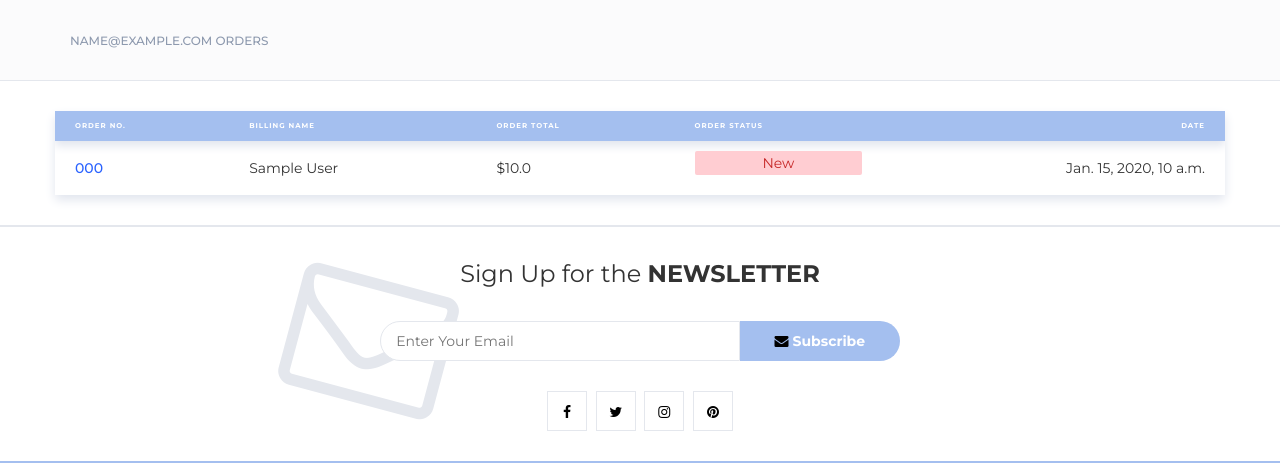
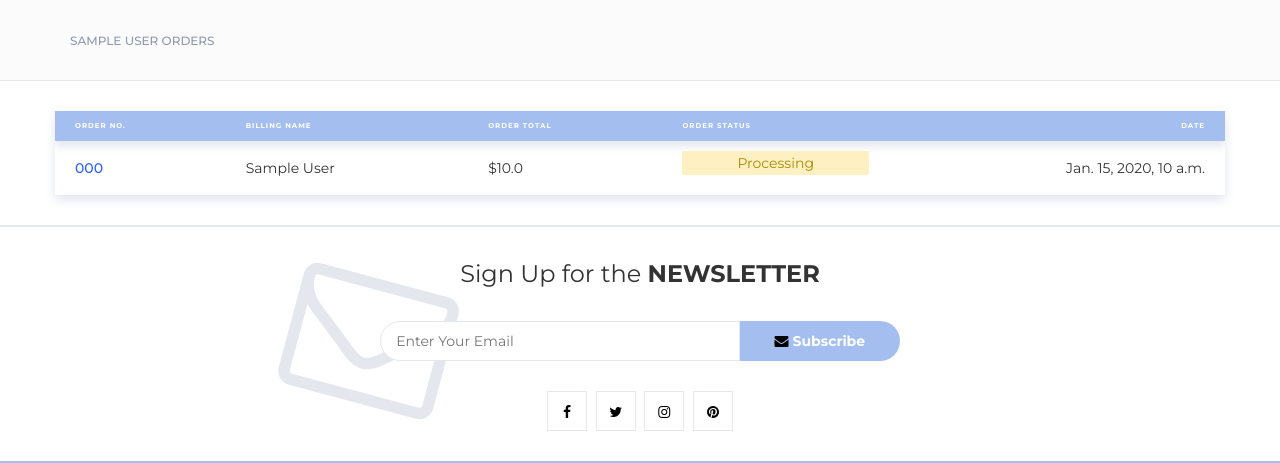
Before and after one commit to tsephel/Medical-Shop, a Django app: page /account/dashboard in a window 1280 px wide. Shown: the part 150-613 px from the top of the page. Run offline with Django 3.2, Linux system fonts and the light colour scheme; a user stored in the database is signed in; tables that the repository leaves empty hold one stand-in row (values such as "Sample post"); some libraries are stand-ins or nearby versions.

Commit message:
order status and checkout with multiple order fixed

```diff
--- a/src/medicalSupply/accounts/views.py
+++ b/src/medicalSupply/accounts/views.py
@@ -140,10 +140,12 @@ def logout(request):
 # method to render dashboard page
 @login_required(login_url='login')
 def dashboard(request):
+    user = request.user
     orders = Order.objects.filter(user=request.user, is_ordered=True).order_by('-created_at')
 
     context = {
 		'orders': orders,
+        'user': user,
 	}
 
     return render(request, 'account/dashboard.html', context)
--- a/src/medicalSupply/orders/urls.py
+++ b/src/medicalSupply/orders/urls.py
@@ -7,7 +7,7 @@ from . import views
 
 urlpatterns = [
     path('place_order/', views.place_order, name='placeOrder'),
-    path('payments/', views.payments, name='payments'),
+    path('payments/<int:order_number>/', views.payments, name='payments'),
     path('orderComplete/', views.order_complete, name='orderComplete'),
 
 ]
--- a/src/medicalSupply/static/css/style.css
+++ b/src/medicalSupply/static/css/style.css
@@ -1837,8 +1837,7 @@ i{
 
   .order-list .status {
     border-radius:  0.2rem;
-    background-color: red;
-    padding: 0.2rem 1rem;
+    padding: 0.2rem 0.2rem;
     text-align: center;
 }
 .order-list .status-pending {
@@ -1846,12 +1845,17 @@ i{
       color: #a68b00;
     }
 
+    .order-list .status-accept {
+      background-color: var(--blue);
+      color: #eee;
+    }
+
     .order-list .status-paid {
-      background-color: #c8e6c9;
-      color:  #388e3c;
+      background-color: #5cb85c;
+      color: #eee;
     }
 
-    .order-list .status-unpaid {
+    .order-list .status-cancel {
       background-color: #ffcdd2;
       color: #c62828;
     }
--- a/src/medicalSupply/templates/account/dashboard.html
+++ b/src/medicalSupply/templates/account/dashboard.html
@@ -10,7 +10,7 @@
 				<div class="row">
 					<div class="col-md-12">
 						<ul class="breadcrumb-tree">
-							<li><a href="#">{{ user.get_username }} Orders</a></li>
+							<li><a href="#">{{ user.first_name }} {{ user.last_name }} Orders</a></li>
 						</ul>
 					</div>
 				</div>
@@ -38,7 +38,21 @@
                 <td>{{order.full_name}}</td>
                 <td>${{order.order_total}}</td>
                 <td>
-                <p class="status status-unpaid">{{order.status}}</p>
+                {% if order.status == 'New' %}
+                    <p class="status status-pending">Processing</p>
+
+                {% elif order.status == 'Accepted' %}
+                    <p class="status status-accept">Order Accepted</p>
+
+                {% elif order.status == 'Completed' %}
+                    <p class="status status-paid">Order Delivered</p>
+
+                {% else %}
+                    <p class="status status-cancel">Order Cancelled</p>
+
+                {% endif %}
+
+
                 </td>
                 <td>{{order.created_at}}</td>
 
--- a/src/medicalSupply/templates/order/payment.html
+++ b/src/medicalSupply/templates/order/payment.html
@@ -116,7 +116,7 @@
 			</dl>
 			<hr>
 
-			<a href="{% url 'payments' %}" class="btn btn-primary btn-block"> Checkout </a>
+			<a href="{% url 'payments' order.order_number %}" class="btn btn-primary btn-block"> Checkout </a>
 		</div> <!-- card-body.// -->
 		</div> <!-- card.// -->
 
```
Also changed, not shown: src/medicalSupply/orders/views.py (+5 -3 lines).
